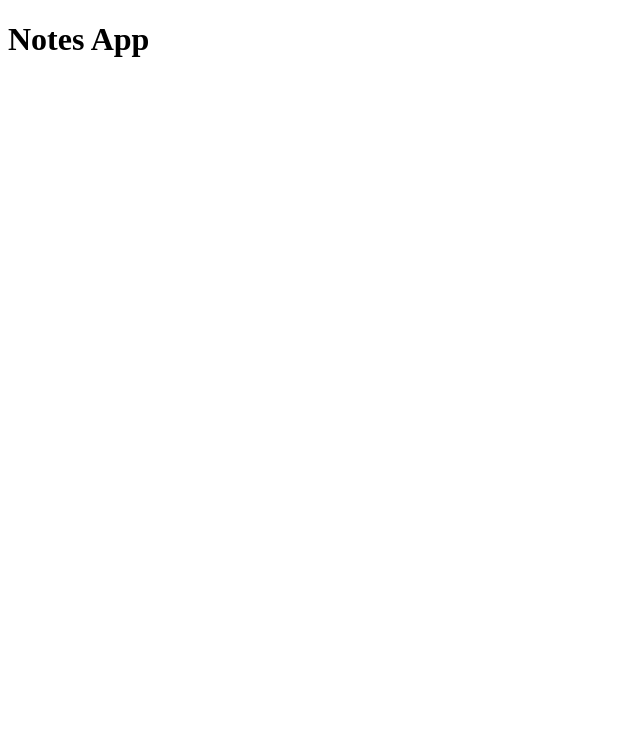
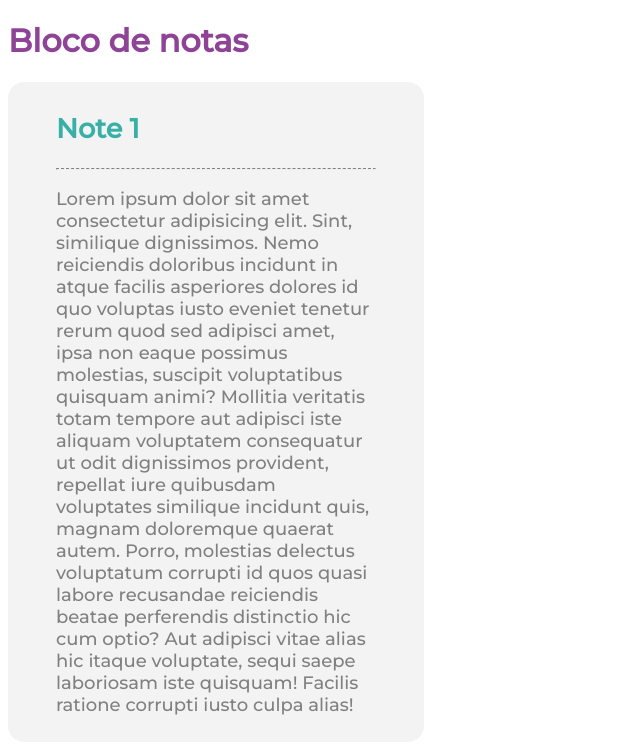
Before and after one commit to bruno-br/notes-app, a React (Create React App) app: page / in a window 1280 px wide. Shown: the top 754 px of the page, without its empty margins (0-640 px from the left). Built offline with nearby package versions, Linux system fonts and the light colour scheme.

Commit message:
feat: create Note component

```diff
--- a/src/App.tsx
+++ b/src/App.tsx
@@ -1,7 +1,13 @@
+import Note from "./components/Note";
+import "./App.css";
+
 function App() {
+  let desc =
+    "Lorem ipsum dolor sit amet consectetur adipisicing elit. Sint, similique dignissimos. Nemo reiciendis doloribus incidunt in atque facilis asperiores dolores id quo voluptas iusto eveniet tenetur rerum quod sed adipisci amet, ipsa non eaque possimus molestias, suscipit voluptatibus quisquam animi? Mollitia veritatis totam tempore aut adipisci iste aliquam voluptatem consequatur ut odit dignissimos provident, repellat iure quibusdam voluptates similique incidunt quis, magnam doloremque quaerat autem. Porro, molestias delectus voluptatum corrupti id quos quasi labore recusandae reiciendis beatae perferendis distinctio hic cum optio? Aut adipisci vitae alias hic itaque voluptate, sequi saepe laboriosam iste quisquam! Facilis ratione corrupti iusto culpa alias!";
   return (
     <div className="App">
-      <h1>Notes App</h1>
+      <h1>Bloco de notas</h1>
+      <Note title="Note 1" description={desc} />
     </div>
   );
 }
--- /dev/null
+++ b/src/components/Note/index.tsx
@@ -0,0 +1,18 @@
+import "./styles.css";
+
+interface Props {
+  title: string;
+  description: string;
+}
+
+function Note({ title, description }: Props) {
+  return (
+    <div className="note">
+      <h2>{title}</h2>
+      <hr />
+      <p>{description}</p>
+    </div>
+  );
+}
+
+export default Note;
--- /dev/null
+++ b/src/components/Note/styles.css
@@ -0,0 +1,16 @@
+.note {
+  background: var(--color-note);
+  color: var(--color-text);
+  width: 20rem;
+  border-radius: 1rem;
+  padding: 0.5rem 3rem 0.5rem 3rem;
+  font-size: large;
+}
+
+.note h2 {
+  color: var(--color-note-title);
+}
+
+.note hr {
+  border-top: dashed 1px;
+}
```
